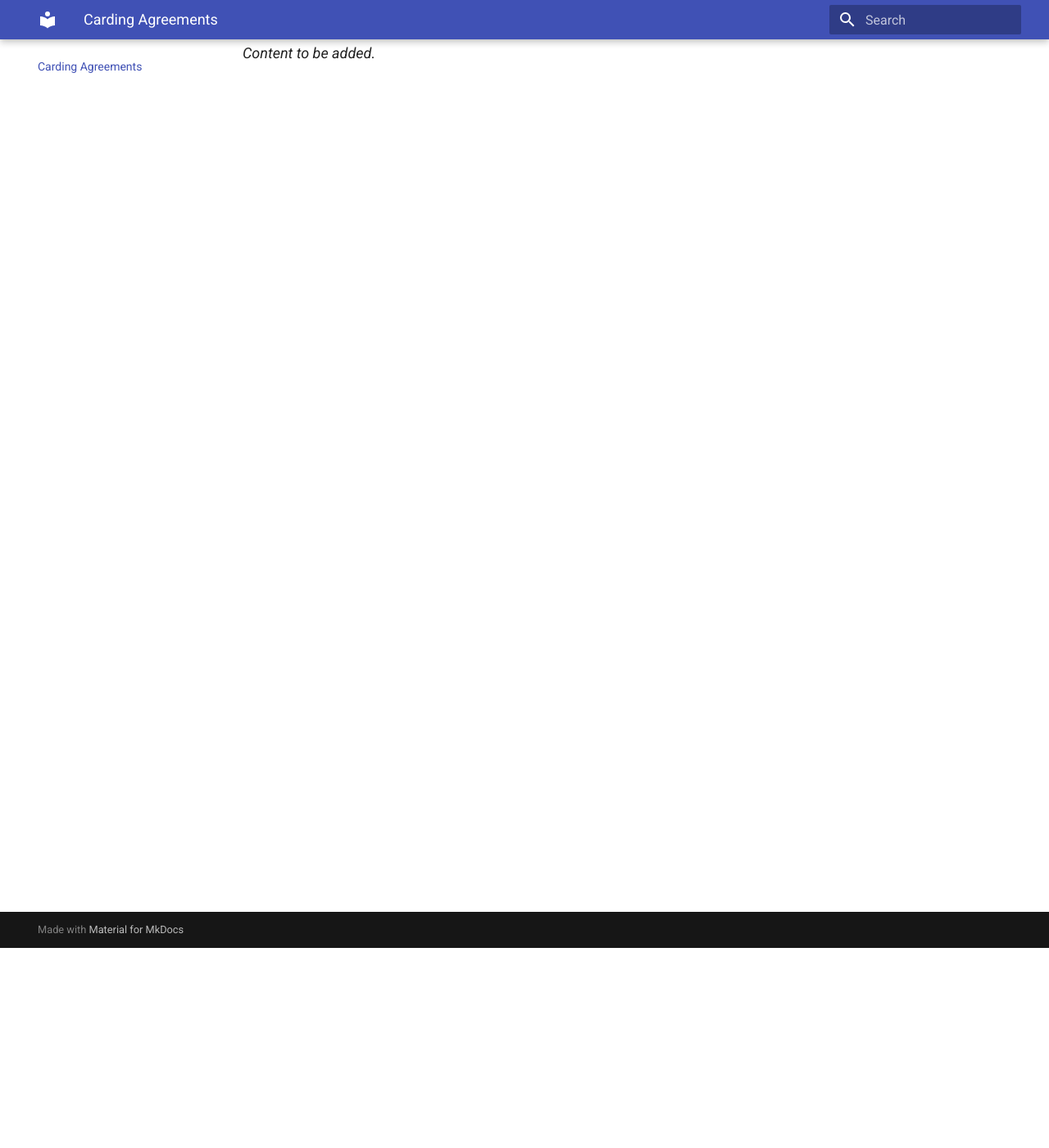
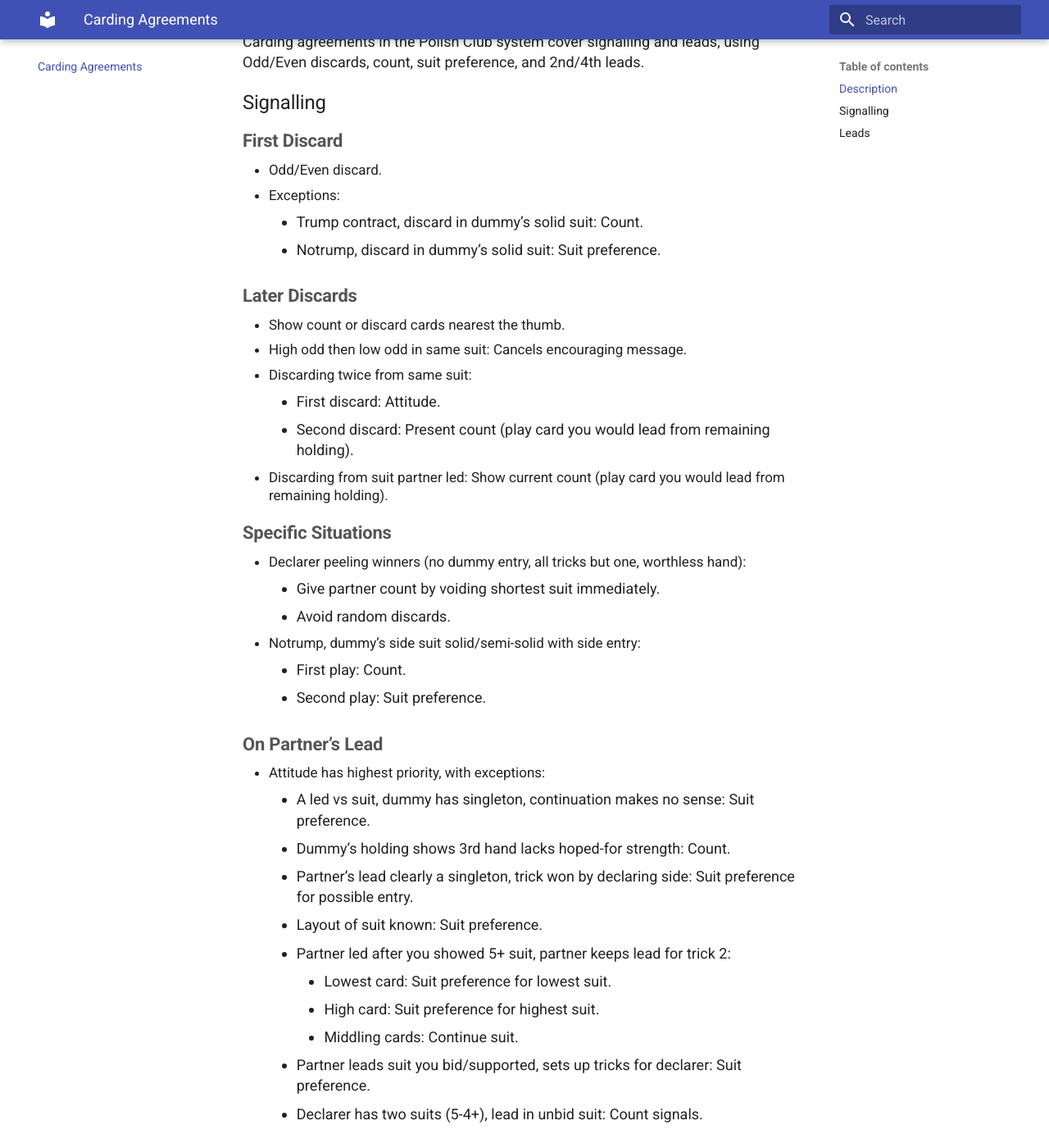
Before and after one commit to glindstrom/polish-club-notes, an MkDocs documentation site: the page built from docs/carding-agreements.md, in a window 1280 px wide and 1400 px high, scrolled down 244 px. Shown: the whole window at 82% size. Built offline with MkDocs 1.6.1 and Material for MkDocs 9.7.7, drawn with Linux system fonts in a browser that asks for light colours; some of the changed text lies outside the part shown.

Commit message:
Add carding agreements

```diff
--- a/docs/carding-agreements.md
+++ b/docs/carding-agreements.md
@@ -1,5 +1,57 @@
 # Carding Agreements
 
-This section will detail the carding agreements used in the Polish Club system, including signals, discards, and lead conventions.
+### Description
 
-*Content to be added.*
+Carding agreements in the Polish Club system cover signalling and leads, using Odd/Even discards, count, suit preference, and 2nd/4th leads.
+
+### Signalling
+
+#### First Discard
+- Odd/Even discard.
+- Exceptions:
+    - Trump contract, discard in dummy’s solid suit: Count.
+    - Notrump, discard in dummy’s solid suit: Suit preference.
+
+#### Later Discards
+- Show count or discard cards nearest the thumb.
+- High odd then low odd in same suit: Cancels encouraging message.
+- Discarding twice from same suit:
+    - First discard: Attitude.
+    - Second discard: Present count (play card you would lead from remaining holding).
+- Discarding from suit partner led: Show current count (play card you would lead from remaining holding).
+
+#### Specific Situations
+- Declarer peeling winners (no dummy entry, all tricks but one, worthless hand):
+    - Give partner count by voiding shortest suit immediately.
+    - Avoid random discards.
+- Notrump, dummy’s side suit solid/semi-solid with side entry:
+    - First play: Count.
+    - Second play: Suit preference.
+
+#### On Partner’s Lead
+- Attitude has highest priority, with exceptions:
+    - A led vs suit, dummy has singleton, continuation makes no sense: Suit preference.
+    - Dummy’s holding shows 3rd hand lacks hoped-for strength: Count.
+    - Partner’s lead clearly a singleton, trick won by declaring side: Suit preference for possible entry.
+    - Layout of suit known: Suit preference.
+    - Partner led after you showed 5+ suit, partner keeps lead for trick 2:
+        - Lowest card: Suit preference for lowest suit.
+        - High card: Suit preference for highest suit.
+        - Middling cards: Continue suit.
+    - Partner leads suit you bid/supported, sets up tricks for declarer: Suit preference.
+    - Declarer has two suits (5-4+), lead in unbid suit: Count signals.
+
+#### On Declarer’s Lead
+- Show count.
+- Exception:
+    - Notrump, dummy’s solid long suit: Suit preference.
+
+### Leads
+- **Standard**: 2nd/4th leads.
+- **Doubleton (x-x)**: Lead low.
+- **Hx or 10x doubleton (e.g., Kx, Qx, Jx, 10x)**: Lead H or 10.
+- **Three worthless cards (x-x-x)**: Lead middle, then down-up.
+- **Four small (x-x-x-x)**: Lead second-highest, follow with top card to show even number (if affordable).
+- **Honor third (e.g., K9x)**: Can lead low if second card might cost a trick.
+- **AK doubleton or AKx+ (5-level and higher)**: Lead K.
+- **Subsequent leads**: 2nd/4th, or attitude if clearer.
```
